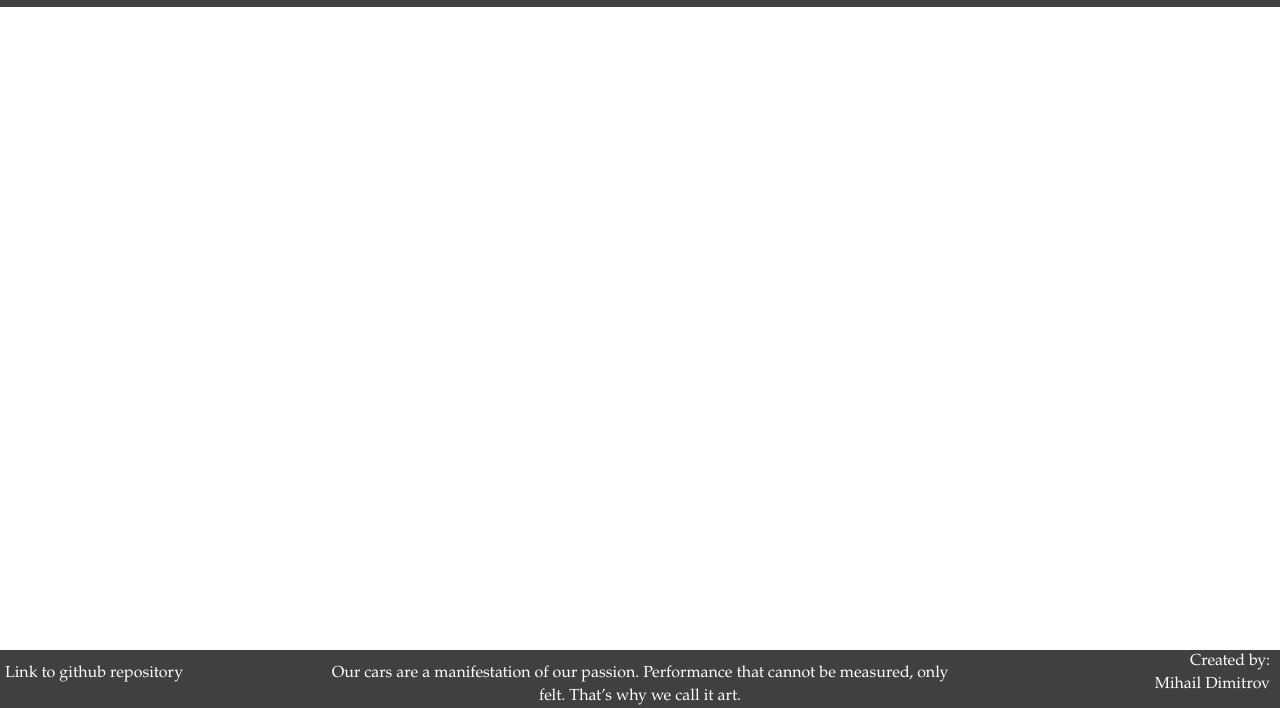
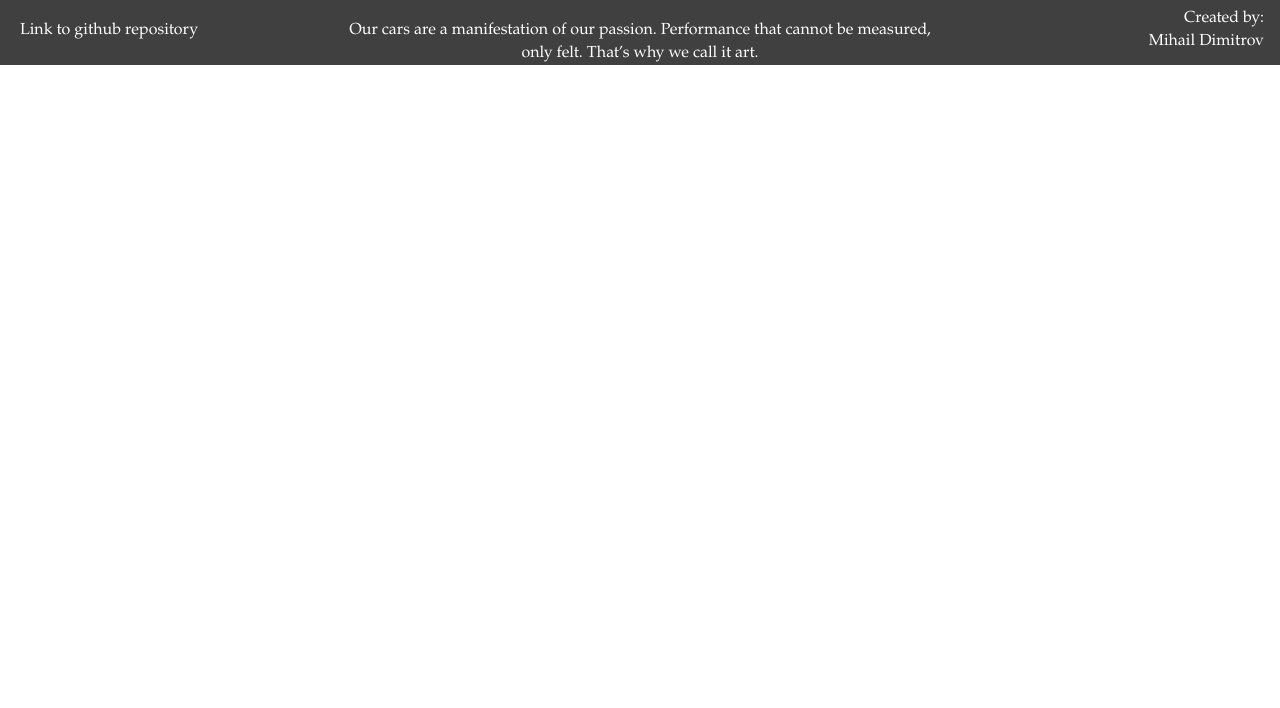
Before and after one commit to Mihaildimitrov/Website-Official-cars-store, a plain HTML site: page Company.html in a window 1280 px wide. Shown: the part 92-800 px from the top of the page. Drawn offline with nearby package versions, Linux system fonts and the light colour scheme.

Commit message:
Change files

```diff
--- a/CSSfiles/headerAndFooterCSS.css
+++ b/CSSfiles/headerAndFooterCSS.css
@@ -9,7 +9,6 @@ body {
 header {
     width: 100%;
     background-color: #404040;
-    position: fixed;
 }
 
 .container {
@@ -63,9 +62,11 @@ img {
 
 footer {
     width: 100%;
-    position: fixed;
     background-color: #404040;
-    bottom: 0;
+}
+
+.mainfooter {
+    margin: 0;
 }
 
 #github p {
@@ -87,6 +88,7 @@ footer {
 }
 
 .create {
+    padding-right: 6px;
     text-align: right;
 }
 
--- a/Company.html
+++ b/Company.html
@@ -51,7 +51,7 @@
 
 
     <footer>
-        <div class="row">
+        <div class="row mainfooter">
             <div class="col-sm-3">
                 <a id="github" href="https://github.com/Mihaildimitrov/Website-Official-cars-store">
                     <p>Link to github repository</p>
```
Also changed, not shown: Contact.html (+1 -1 lines), Gallery.html (+1 -1 lines), Index.html (+1 -1 lines), Models.html (+1 -1 lines).
